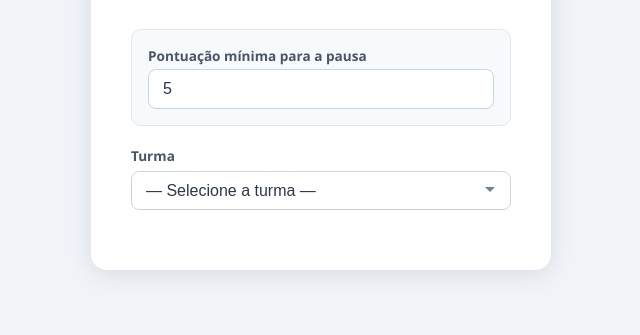
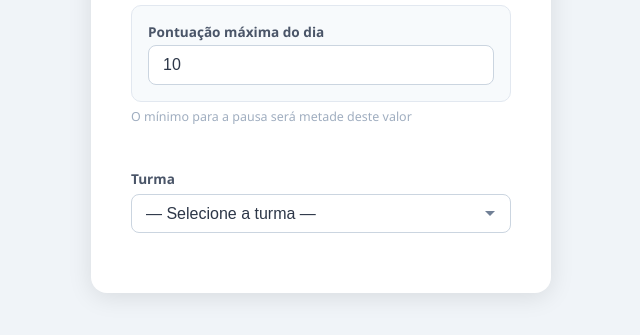
Before and after one commit to jessicahorr/verificadordepausa, a plain HTML site: page index.html in a window 1280 px wide. Shown: the part 317-652 px from the top of the page, without its empty margins (319-959 px from the left). Drawn offline with Linux system fonts and the light colour scheme.

Commit message:
Update scoring input fields and script source

```diff
--- a/index.html
+++ b/index.html
@@ -151,9 +151,15 @@
     <p class="subtitle">Configure o mínimo e selecione a turma para começar</p>
 
     <div class="minimo-wrapper">
-      <label for="minimo">Pontuação mínima para a pausa</label>
-      <input type="number" id="minimo" min="0" value="5" placeholder="Ex: 5"/>
+<label for="minimo">Pontuação máxima do dia</label>
+<input type="number" id="minimo" min="0" value="10" placeholder="Ex: 10"/>
+
     </div>
+
+    <p style="font-size:0.78rem;color:#a0aec0;margin-top:-14px;margin-bottom:0px;">O mínimo para a pausa será metade deste valor</p>
+    <br>
+    <br>
+
 
     <label for="turma">Turma</label>
     <select id="turma" onchange="carregarAlunos()">
@@ -185,6 +191,6 @@
     <div id="resultado"></div>
   </div>
 
-  <script src="script.js"></script>
+  <script src="v1_script.js"></script>
 </body>
 </html>
```
